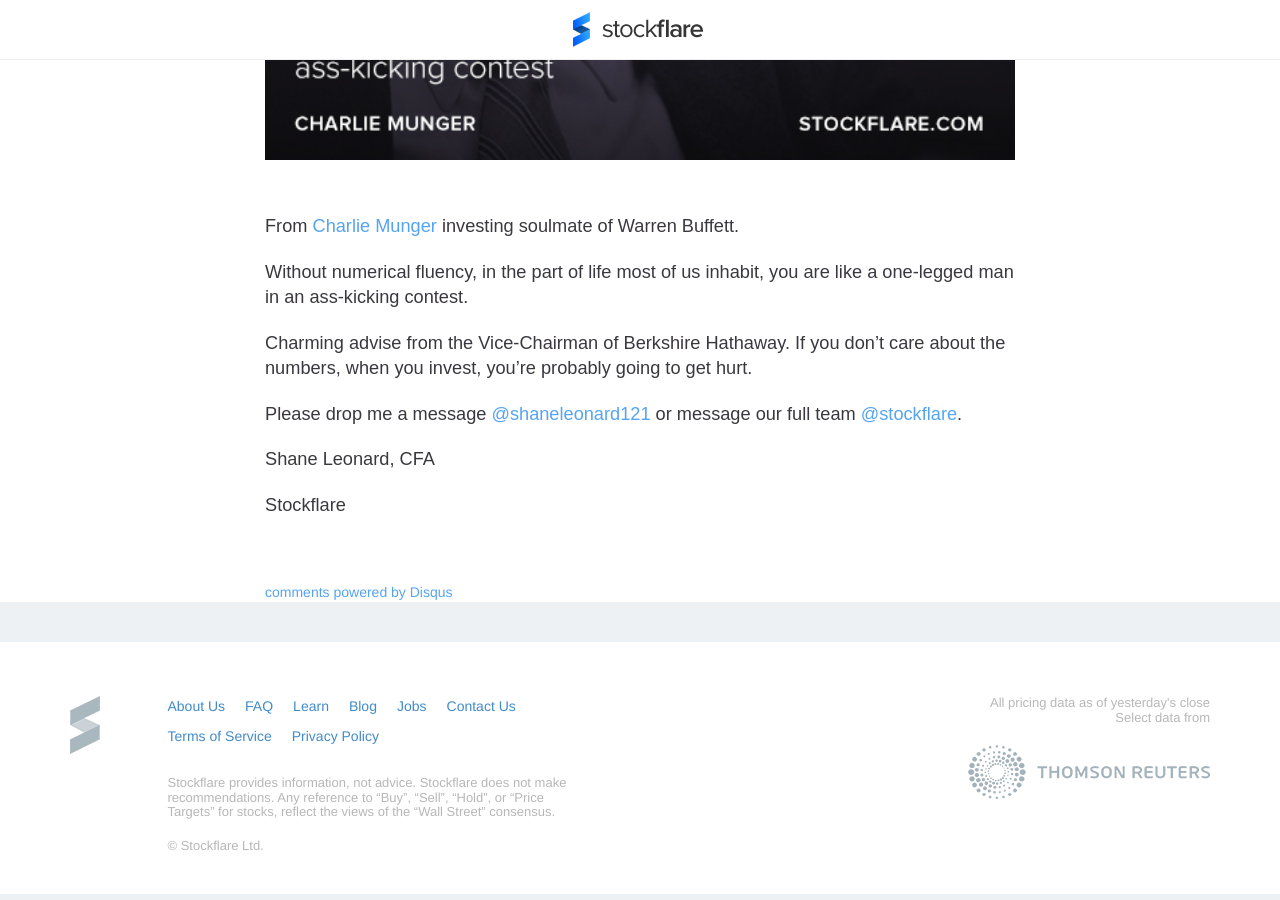
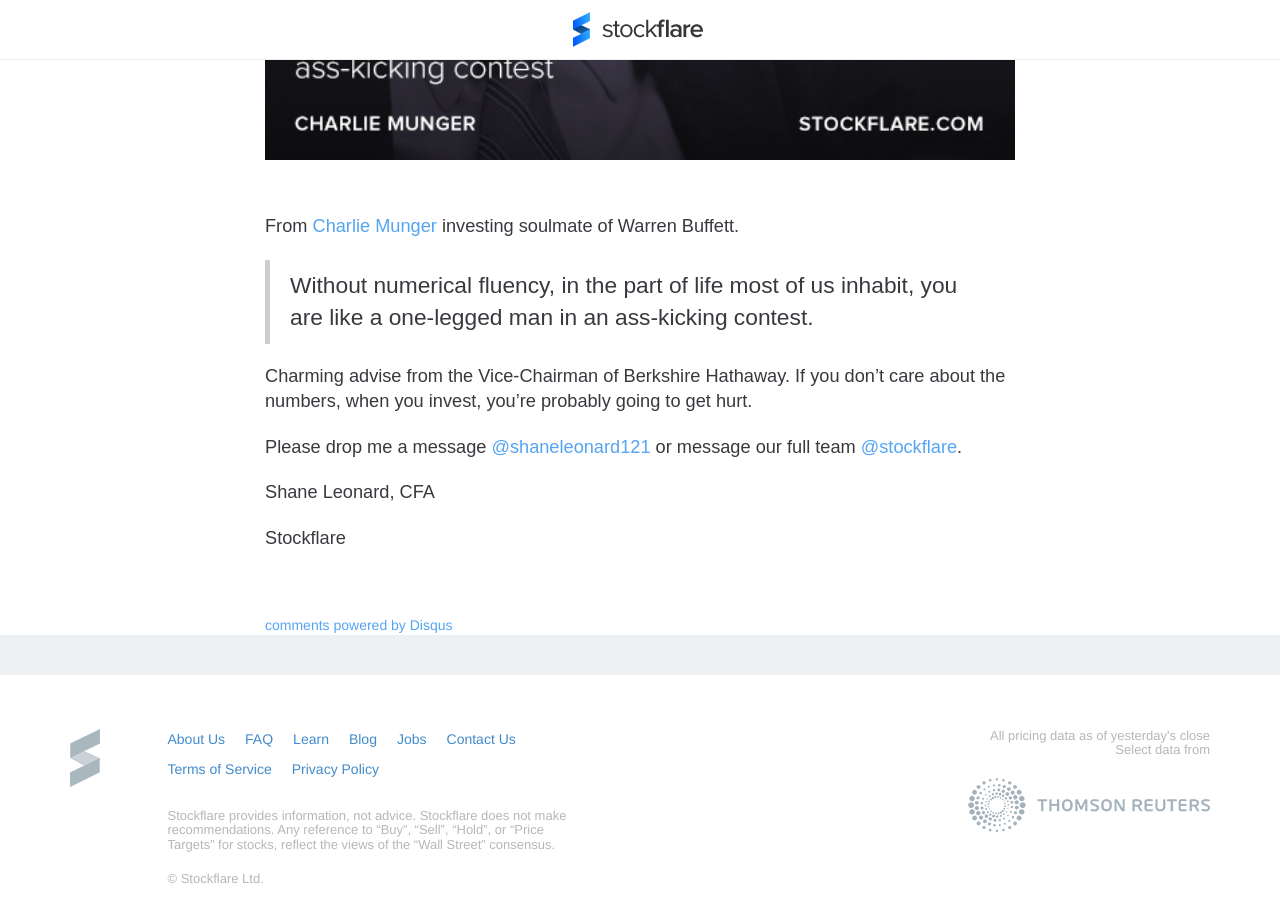
Before and after one commit to Stockflare/blog, a Jekyll site: the page built from _posts/2014-11-25-munger-math.markdown, in a window 1280 px wide and 900 px high, scrolled down 695 px. Built offline with Jekyll 4.4.1, drawn with Linux system fonts in a browser that asks for light colours; nearby versions of some CDN libraries; comment, search, counter and statistics services are not loaded.

```diff
--- a/_posts/2014-11-25-munger-math.markdown
+++ b/_posts/2014-11-25-munger-math.markdown
@@ -9,7 +9,7 @@ image: /img/quote-munger-math.jpg
 
 From [Charlie Munger](http://en.wikipedia.org/wiki/Charlie_Munger) investing soulmate of Warren Buffett.
 
-Without numerical fluency, in the part of life most of us inhabit, you are like a one-legged man in an ass-kicking contest.
+> Without numerical fluency, in the part of life most of us inhabit, you are like a one-legged man in an ass-kicking contest.
 
 Charming advise from the Vice-Chairman of Berkshire Hathaway. If you don't care about the numbers, when you invest, you're probably going to get hurt.
 
```
